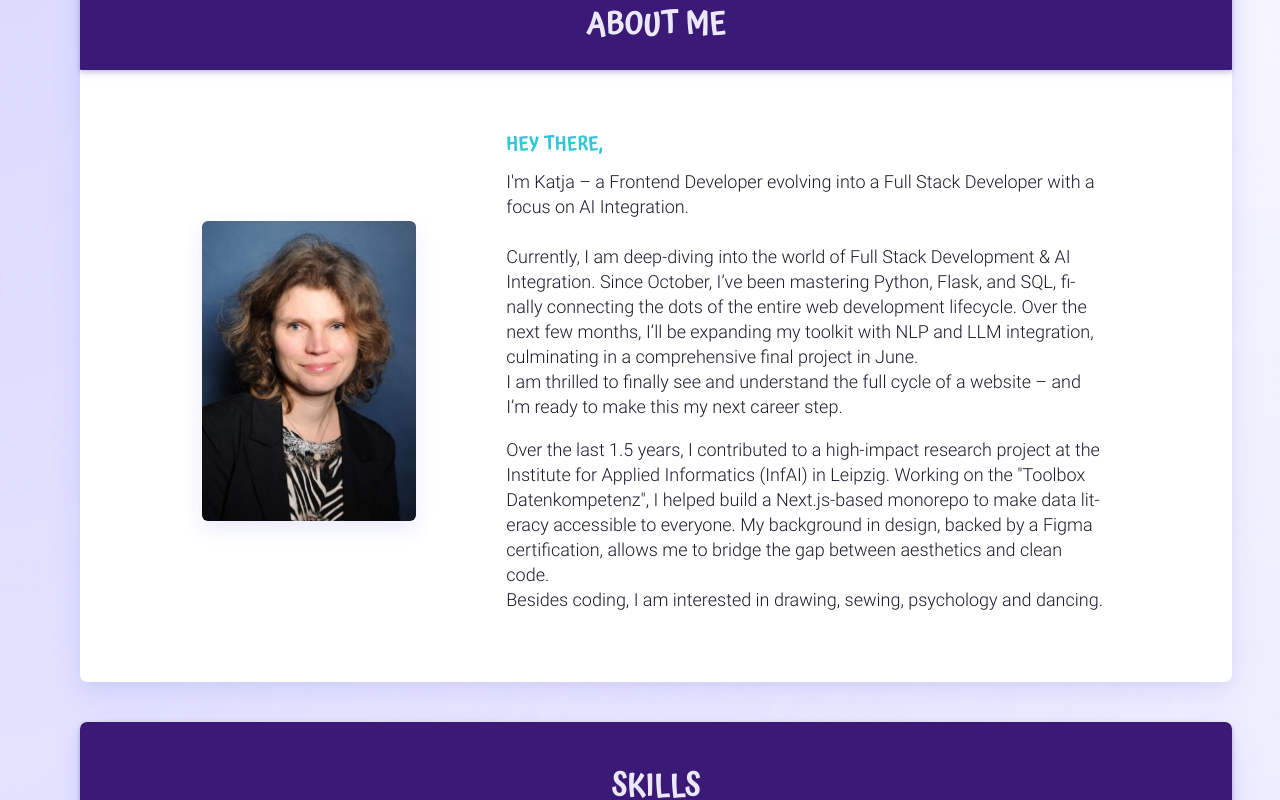
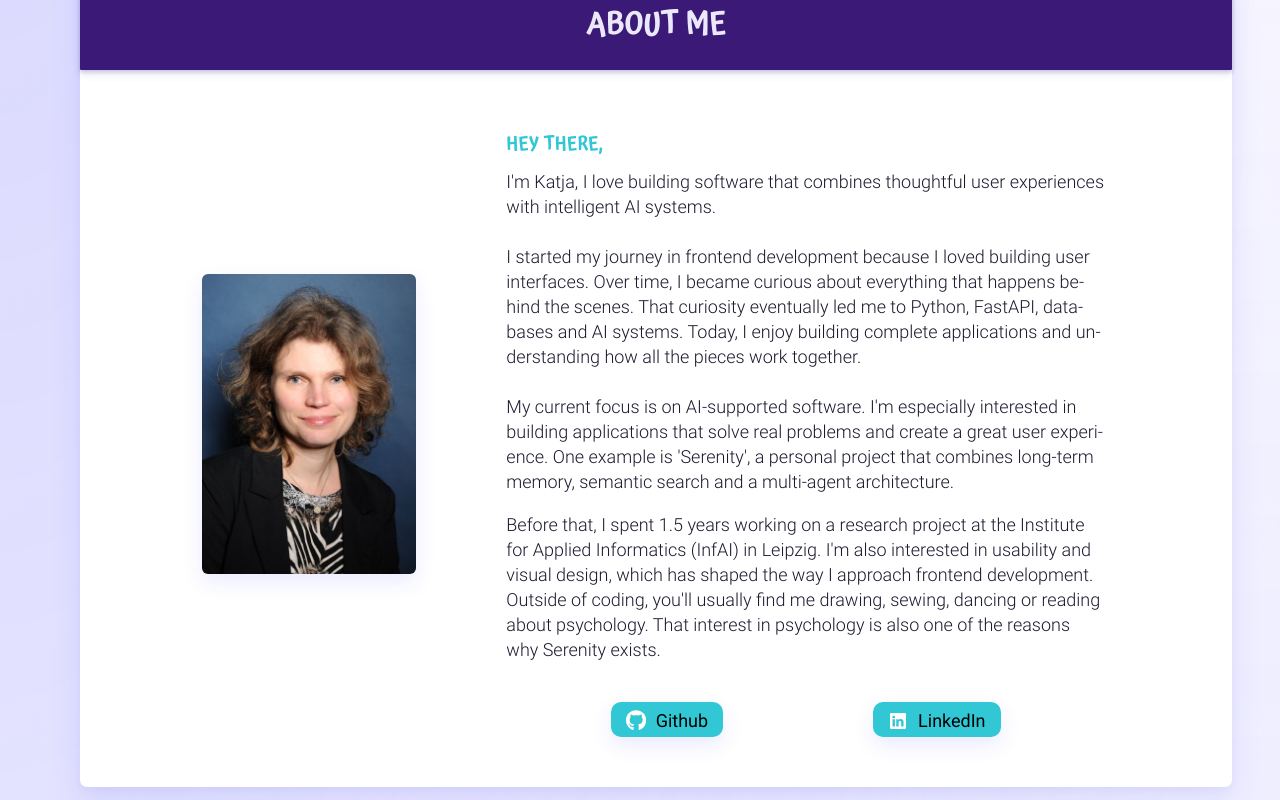
Before and after one commit to katja-roehlig/portfolio, a Vue app: page / in a window 1280 px wide. Shown: the part 360-1160 px from the top of the page. Built offline with nearby package versions, Linux system fonts and the light colour scheme.

Commit message:
update Home and About Section

```diff
--- a/src/components/About.vue
+++ b/src/components/About.vue
@@ -1,5 +1,7 @@
 <script setup lang="ts">
 import { ref } from "vue";
+import Github from "./icons/Github.vue";
+import LinkedIn from "./icons/contacts/LinkedIn.vue";
 import ArrowDown from "./icons/ArrowDown.vue";
 import ArrowUp from "./icons/ArrowUp.vue";
 const isViewable = ref(true);
@@ -21,18 +23,19 @@ function readMore(): void {
         <div class="text-left">
           <h4 class="about__subheading">Hey there,</h4>
           <p class="about__text text">
-            I'm Katja – a Frontend Developer evolving into a Full Stack
-            Developer with a focus on AI Integration.
+
+            I'm Katja, I love building software that combines thoughtful user experiences with intelligent AI systems.
             <br /><br />
-            Currently, I am deep-diving into the world of Full Stack Development
-            & AI Integration. Since October, I’ve been mastering Python, Flask,
-            and SQL, finally connecting the dots of the entire web development
-            lifecycle. Over the next few months, I’ll be expanding my toolkit
-            with NLP and LLM integration, culminating in a comprehensive final
-            project in June.
-            <br />
-            I am thrilled to finally see and understand the full cycle of a
-            website – and I’m ready to make this my next career step.
+            I started my journey in frontend development because I loved building user interfaces.
+            Over time, I became curious about everything that happens behind the scenes.
+            That curiosity eventually led me to Python, FastAPI, databases and AI systems.
+            Today, I enjoy building complete applications and understanding how all the pieces work together.
+             <br />  <br />
+
+            My current focus is on AI-supported software. I'm especially interested in building applications that solve real problems
+            and create a great user experience.
+            One example is <span>'Serenity'</span>, a personal project that combines long-term memory,
+            semantic search and a multi-agent architecture.
           </p>
         </div>
 
@@ -40,14 +43,12 @@ function readMore(): void {
           class="text text-right"
           :class="{ 'arrow-down': !isViewable, foldout: isViewable }"
         >
-          Over the last 1.5 years, I contributed to a high-impact research
-          project at the Institute for Applied Informatics (InfAI) in Leipzig.
-          Working on the "Toolbox Datenkompetenz", I helped build a
-          Next.js-based monorepo to make data literacy accessible to everyone.
-          My background in design, backed by a Figma certification, allows me to
-          bridge the gap between aesthetics and clean code.<br />
-          Besides coding, I am interested in drawing, sewing, psychology and
-          dancing.
+          Before that, I spent 1.5 years working on a research project at the Institute for Applied Informatics (InfAI) in Leipzig.
+          I'm also interested in usability and visual design, which has shaped the way I approach frontend development.
+           <br />
+          Outside of coding, you'll usually find me drawing, sewing, dancing or reading about psychology.
+          That interest in psychology is also one of the reasons why Serenity exists.
+
         </p>
         <ArrowDown
           :class="{ 'arrow-down': isViewable, 'arrow-up': !isViewable }"
@@ -58,7 +59,16 @@ function readMore(): void {
           @click="readMore()"
           class="foldout-arrow"
         />
+        <div class="about__wrapper">
+        <a href="https://github.com/katja-roehlig/serenity"  class="about__link"> <Github class="about__icon"/> <span>Github</span></a>
+        <a
+          href="https://de.linkedin.com/in/katja-r%C3%B6hlig-379a96259"
+          class="about__link"
+          ><LinkedIn class="about__icon" /><span>LinkedIn</span></a
+        >
+        </div>
       </div>
+
     </div>
   </article>
 </template>
@@ -110,6 +120,40 @@ function readMore(): void {
   text-align: left;
 }
 
+.about__wrapper {
+  display:flex;
+  justify-content: center;
+  gap: 5rem;
+  width: 100%;;
+}
+.about__link {
+  text-decoration: none;
+  margin-top: 1rem;;
+  padding: 0.8rem 1.5rem 0.6rem;
+  align-items: center;
+  justify-content: center;
+  color: black;
+  font-family: RobotoReg;
+  display: flex;
+  gap: 1rem;
+  box-shadow: var(--box-shadow-middle);
+  border-radius: 1rem;
+  background-color: var(--accent-secondary);
+
+}
+.about__link:hover {
+  color: var(--h3-color);
+  background-color: var(--accent-primary);
+  transform: scale(1.05);
+
+}
+.about__icon {
+  width: 2rem;
+  color: var(--icon-color);
+  fill: var(--icon-color);
+}
+
+
 /* media-queries **************************************************** */
 
 @media (min-width: 768px) {
@@ -131,12 +175,20 @@ function readMore(): void {
   .arrow-down {
     display: none;
   }
+  .about__link {
+    margin-top: 2rem;
+  }
+
 }
 
 @media (min-width: 960px) {
   .foldout {
     display: block;
   }
+  .about__wrapper {
+    gap: 15rem;
+  }
+
 }
 
 @media (min-width: 1100px) {
--- a/src/components/Home.vue
+++ b/src/components/Home.vue
@@ -1,7 +1,7 @@
 <template>
   <div class="heading" id="home">
     <h1 class="heading__main">Katja Röhlig</h1>
-    <h2 class="heading__sub">Full Stack Developer | AI Integration</h2>
+    <h2 class="heading__sub">AI Fullstack Developer</h2>
   </div>
 </template>
 <style scoped>
@@ -25,7 +25,7 @@
   color: var(--h1-bg-color);
   text-transform: uppercase;
   font-family: "AtmaBo";
-  font-size: 4rem;
+  font-size: 5rem;
   margin-top: 1.5rem;
   filter: drop-shadow(0px 4px 4px var(--drop-shadow-color));
   letter-spacing: 0.2rem;
```
